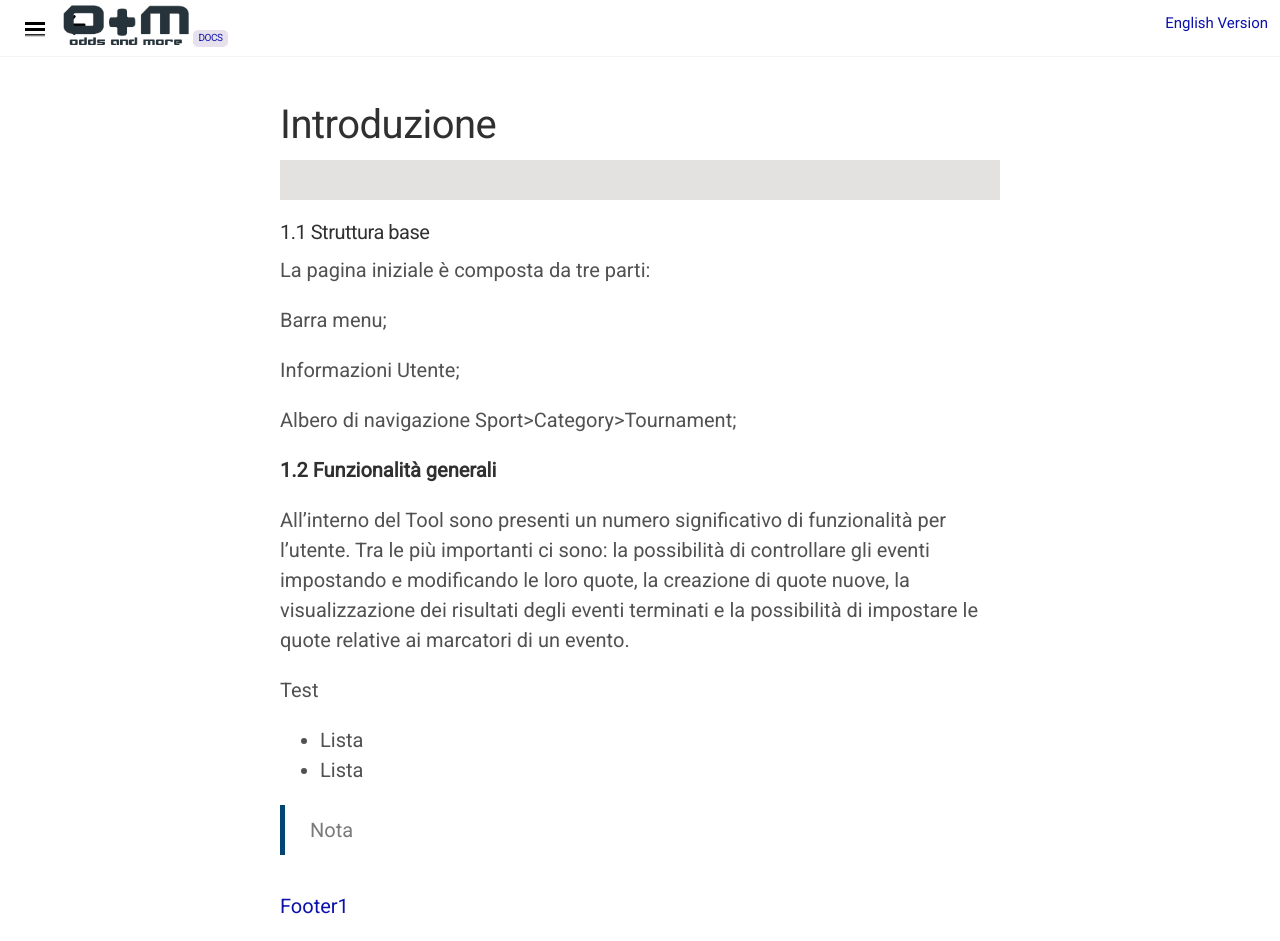
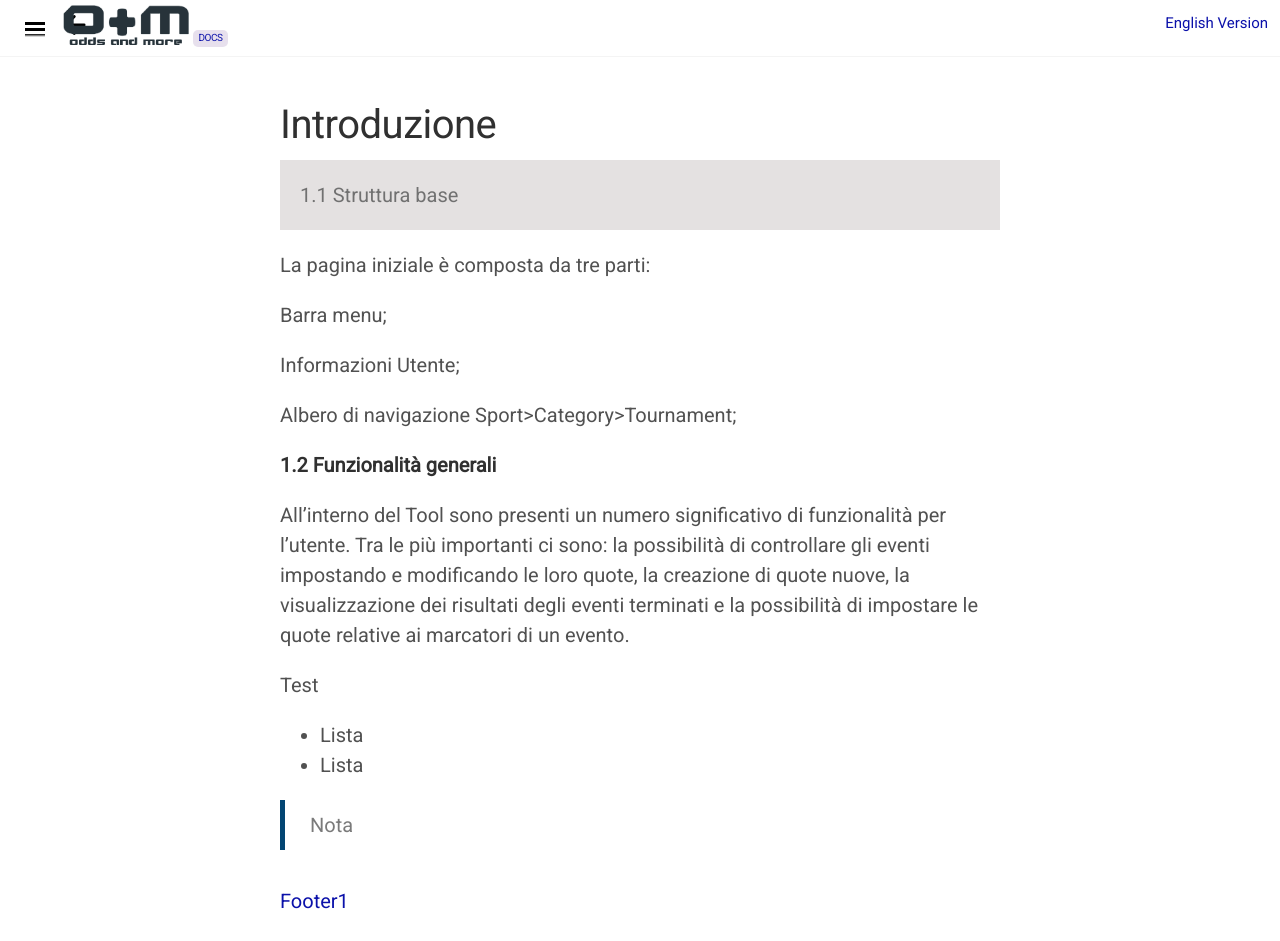
Before and after one commit to docsforodds/docs, a Jekyll site: the page built from docs/it/section/page1.md, in a window 1280 px wide and 941 px high. Built offline with Jekyll 4.4.1, drawn with Linux system fonts in a browser that asks for light colours; nearby versions of some CDN libraries.

```diff
--- a/docs/it/section/page1.md
+++ b/docs/it/section/page1.md
@@ -6,10 +6,10 @@ category: Sezione
 icon: fab fa-firstdraft
 ---
 <p class="message">
-
+    1.1 Struttura base
 </p>
 
-<h4>1.1  Struttura base</h4>
+
 
 La pagina iniziale è composta da tre parti:
 
```
